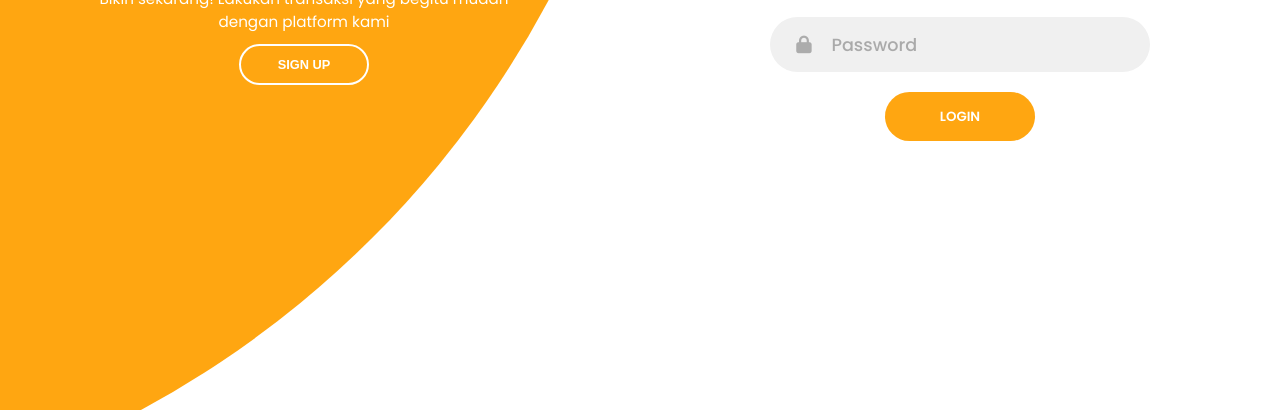
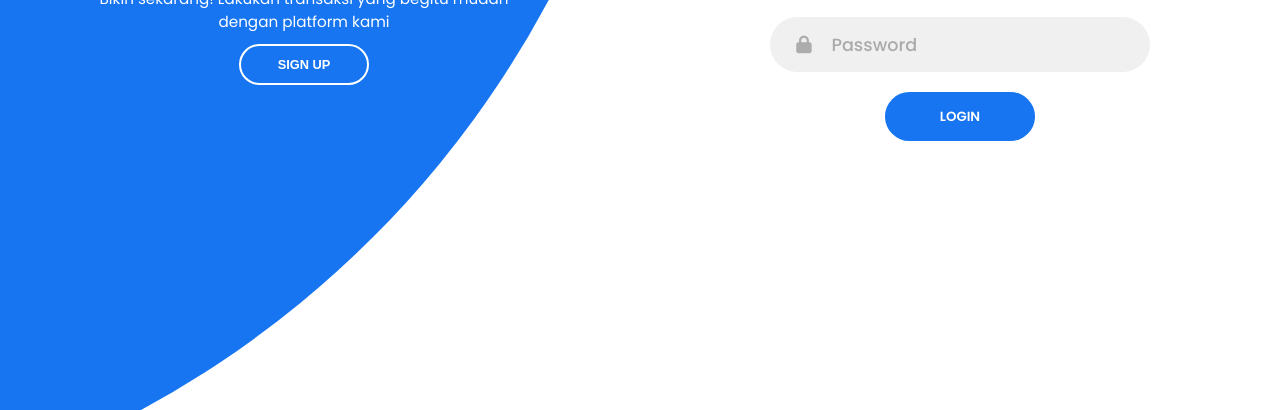
Before and after one commit to mfshobur/firebase-basis-data, a plain HTML site: page index.html in a window 1280 px wide. Shown: the part 390-800 px from the top of the page. Drawn offline with Linux system fonts and the light colour scheme.

Commit message:
style adjustment

```diff
--- a/Sign.css
+++ b/Sign.css
@@ -134,7 +134,7 @@ form.sign-in-form {
 
 .btn {
   width: 150px;
-  background-color: #FFA611;
+  background-color: #1775F1;
   border: none;
   outline: none;
   height: 49px;
@@ -148,7 +148,7 @@ form.sign-in-form {
 }
 
 .btn:hover {
-  background-color: #FFA611;
+  background-color: #4481eb;
 }
 .panels-container {
   position: absolute;
@@ -168,7 +168,7 @@ form.sign-in-form {
   top: -10%;
   right: 48%;
   transform: translateY(-50%);
-  background-image: linear-gradient(-45deg, #FFA611 0%, #FFA611 100%);
+  background-image: linear-gradient(-45deg, #1775F1 0%, #1775F1 100%);
   transition: 1.8s ease-in-out;
   border-radius: 50%;
   z-index: 6;
```
